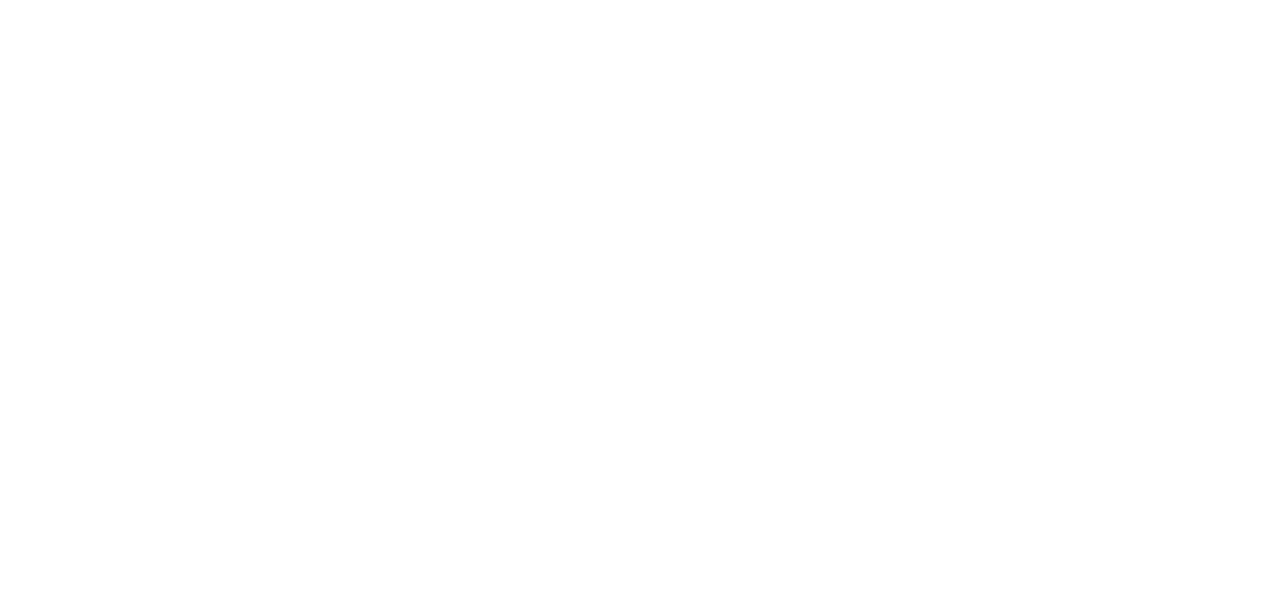
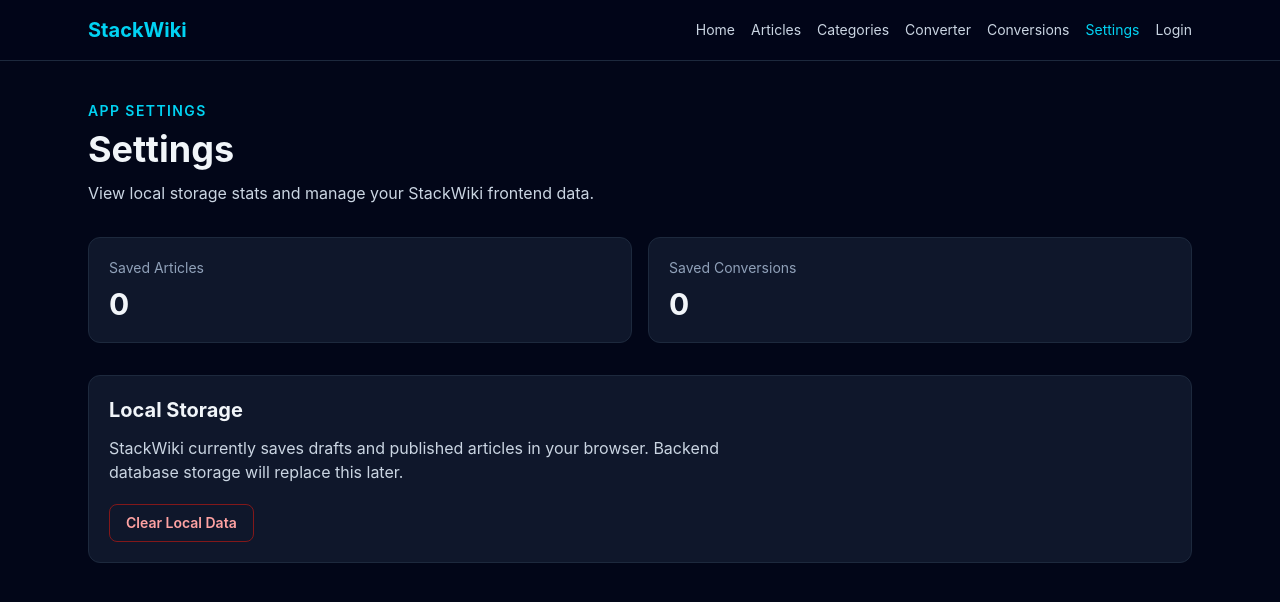
Before and after one commit to Hermit-commits-code/stackwiki-react, a React (Vite) app: page /settings in a window 1280 px wide. Before the commit this address had no page. Shown: the top 602 px of the page. Built offline with nearby package versions, Linux system fonts and the light colour scheme.

Commit message:
feat: add settings storage page

```diff
--- a/src/App.tsx
+++ b/src/App.tsx
@@ -7,7 +7,8 @@
 import { LoginPage } from "./pages/LoginPage";
 import { TranscriptConverterPage } from "./pages/TranscriptConverterPage";
 import { ConversionsPage } from "./pages/ConversionsPage";
-import { ConversionDetailPage } from "./pages/ConversionDetailPage"
+import { ConversionDetailPage } from "./pages/ConversionDetailPage";
+import { SettingsPage } from "./pages/SettingsPage";
 
 function App() {
   return (
@@ -27,6 +28,7 @@
           <Route path="/conversions" element={<ConversionsPage />} />
           <Route path="/conversions/:id" element={<ConversionDetailPage />} />
           <Route path="/categories" element={<CategoriesPage />} />
+          <Route path="/settings" element={<SettingsPage />} />
           <Route path="/login" element={<LoginPage />} />
         </Route>
       </Routes>
--- a/src/components/layout/AppLayout.tsx
+++ b/src/components/layout/AppLayout.tsx
@@ -6,6 +6,7 @@
   { label: "Categories", href: "/categories" },
   { label: "Converter", href: "/transcript-converter" },
   { label: "Conversions", href: "/conversions" },
+  { label: "Settings", href: "/settings" },
   { label: "Login", href: "/login" },
 ];
 
--- /dev/null
+++ b/src/pages/SettingsPage.tsx
@@ -0,0 +1,65 @@
+import { getSavedArticles } from "../features/articles/storage/articleStorage";
+import { getSavedConversions } from "../features/transcripts/storage/conversionStorage";
+
+export function SettingsPage() {
+  const articles = getSavedArticles();
+  const conversions = getSavedConversions();
+
+  function handleClearStorage() {
+    const confirmed = window.confirm(
+      "Clear all local StackWiki data? This cannot be undone.",
+    );
+
+    if (!confirmed) return;
+
+    localStorage.removeItem("stackwiki_articles");
+    localStorage.removeItem("stackwiki_conversions");
+
+    window.location.reload();
+  }
+
+  return (
+    <section>
+      <div className="mb-8">
+        <p className="text-sm font-semibold uppercase tracking-widest text-cyan-400">
+          App Settings
+        </p>
+
+        <h1 className="mt-2 text-4xl font-bold">Settings</h1>
+
+        <p className="mt-3 max-w-2xl text-slate-300">
+          View local storage stats and manage your StackWiki frontend data.
+        </p>
+      </div>
+
+      <div className="grid gap-4 md:grid-cols-2">
+        <div className="rounded-xl border border-slate-800 bg-slate-900 p-5">
+          <p className="text-sm text-slate-400">Saved Articles</p>
+          <p className="mt-2 text-3xl font-bold">{articles.length}</p>
+        </div>
+
+        <div className="rounded-xl border border-slate-800 bg-slate-900 p-5">
+          <p className="text-sm text-slate-400">Saved Conversions</p>
+          <p className="mt-2 text-3xl font-bold">{conversions.length}</p>
+        </div>
+      </div>
+
+      <div className="mt-8 rounded-xl border border-slate-800 bg-slate-900 p-5">
+        <h2 className="text-xl font-bold">Local Storage</h2>
+
+        <p className="mt-3 max-w-2xl text-slate-300">
+          StackWiki currently saves drafts and published articles in your
+          browser. Backend database storage will replace this later.
+        </p>
+
+        <button
+          type="button"
+          onClick={handleClearStorage}
+          className="mt-5 rounded-lg border border-red-900 px-4 py-2 text-sm font-semibold text-red-300 hover:bg-red-950"
+        >
+          Clear Local Data
+        </button>
+      </div>
+    </section>
+  );
+}
```
